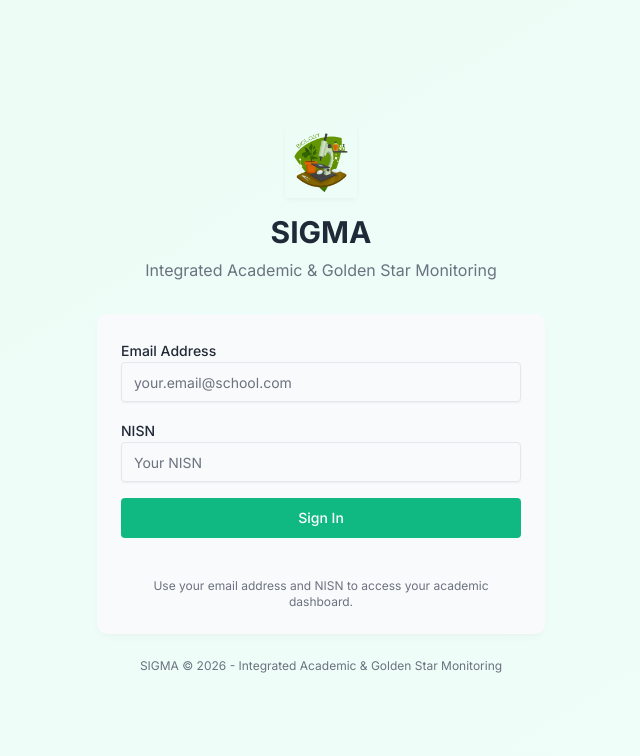
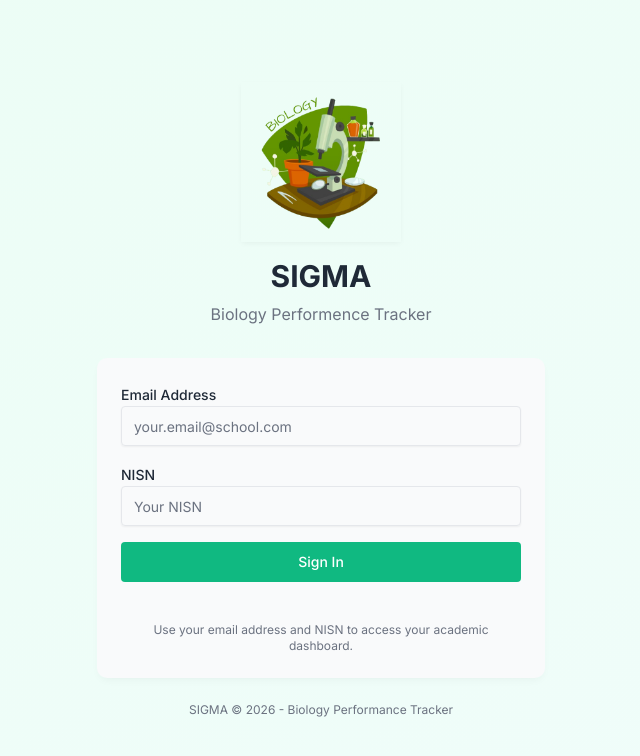
Before and after one commit to EunoiaAmerta/SIGMA_BIO, a Next.js app: page /login in a window 1280 px wide. Shown: the top 756 px of the page, without its empty margins (319-959 px from the left). Built offline with nearby package versions, Linux system fonts and the light colour scheme.

Commit message:
update size logo and sub header

```diff
--- a/app/login/page.tsx
+++ b/app/login/page.tsx
@@ -49,7 +49,7 @@ export default function LoginPage() {
         {/* Header */}
         <div className="text-center mb-8">
           <div className="flex items-center justify-center gap-2 mb-4">
-            <div className="w-18 h-18 flex items-center justify-center shadow-md">
+            <div className="w-40 h-40 flex items-center justify-center shadow-md">
               <img
                 src="logo.png"
                 alt="Logo"
@@ -58,9 +58,7 @@ export default function LoginPage() {
             </div>
           </div>
           <h1 className="text-3xl font-bold text-foreground mb-2">SIGMA</h1>
-          <p className="text-muted-foreground">
-            Integrated Academic & Golden Star Monitoring
-          </p>
+          <p className="text-muted-foreground">Biology Performence Tracker</p>
         </div>
 
         {/* Login Card */}
@@ -128,7 +126,7 @@ export default function LoginPage() {
 
         {/* Footer */}
         <p className="text-xs text-muted-foreground text-center mt-6">
-          SIGMA © 2026 - Integrated Academic & Golden Star Monitoring
+          SIGMA © 2026 - Biology Performance Tracker
         </p>
       </div>
     </div>
```
